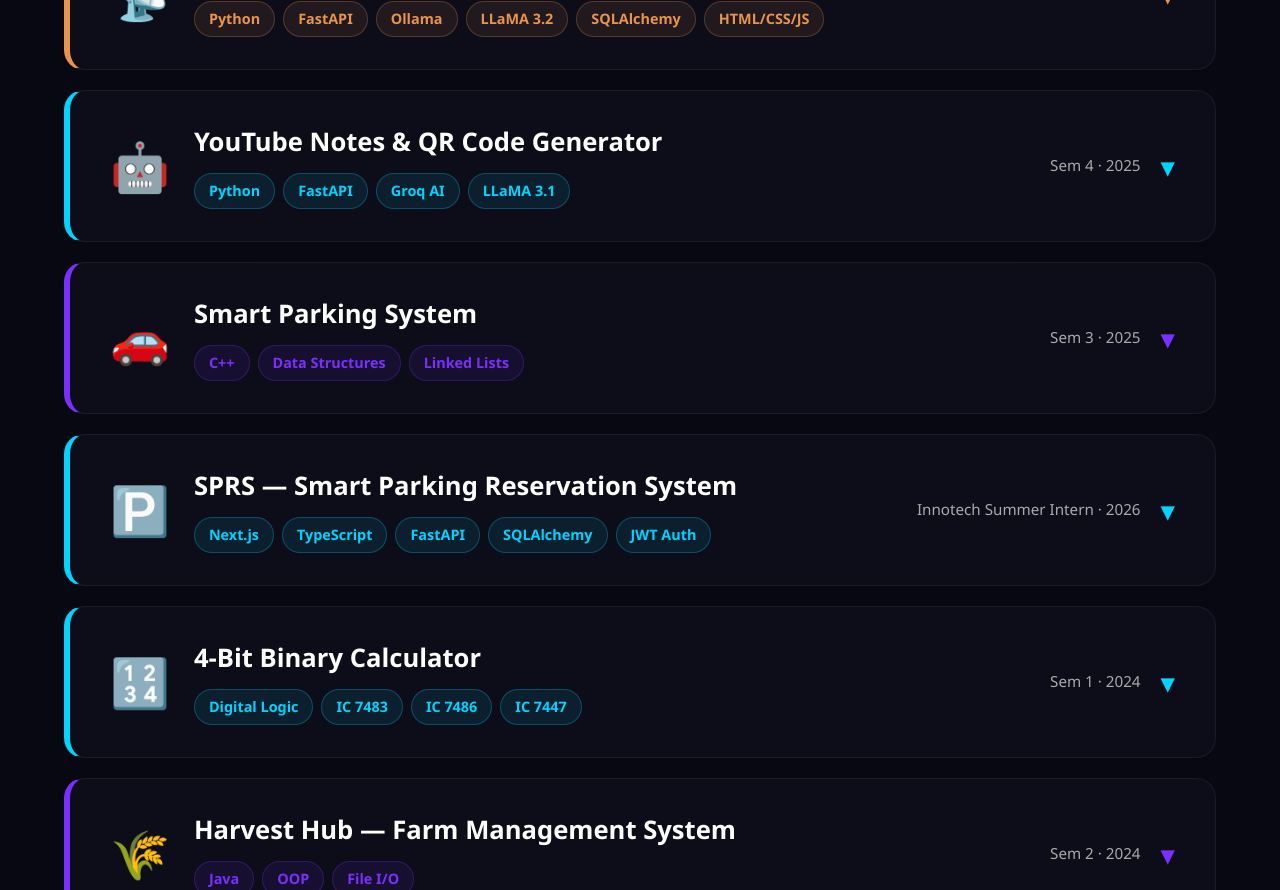
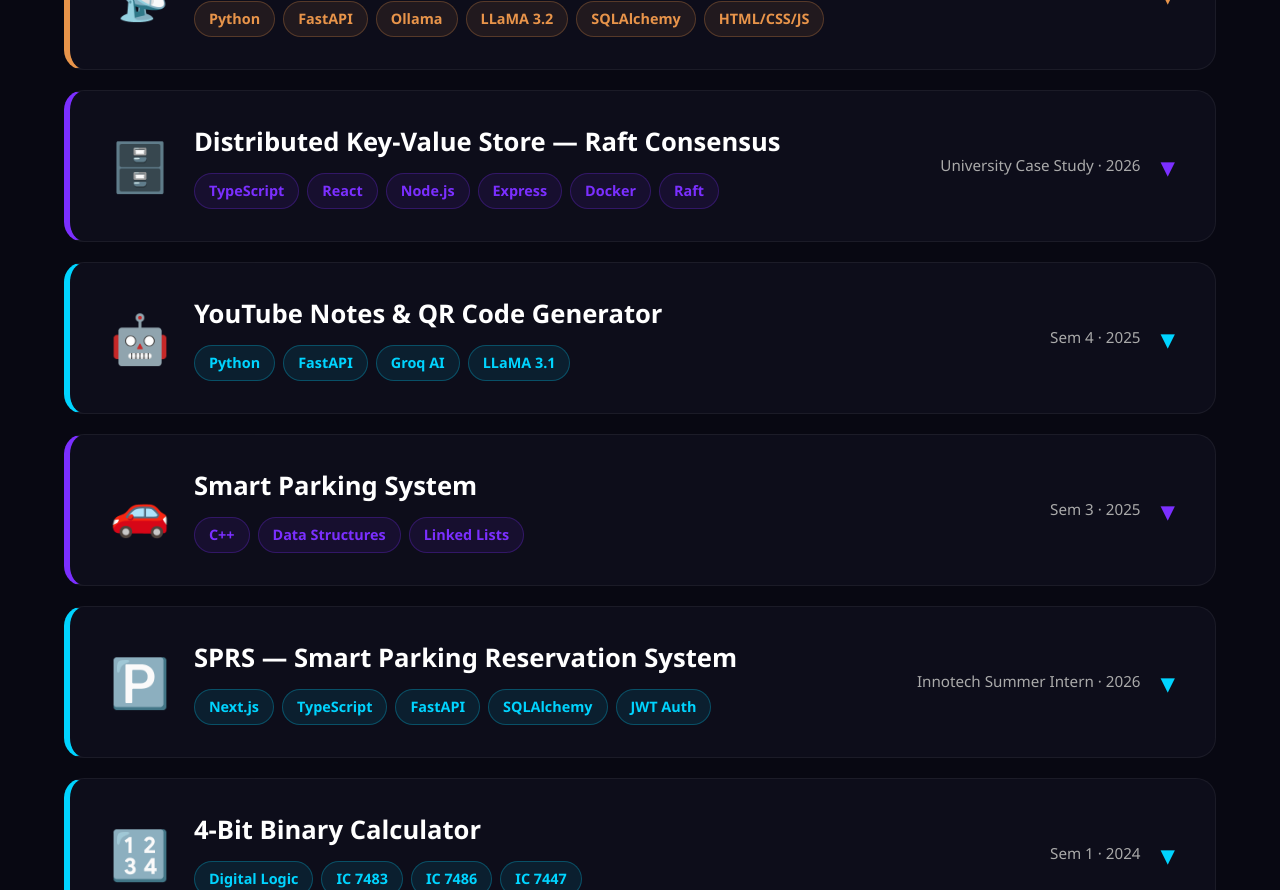
Before and after one commit to mahadmansoormubashir/my-cv, a Next.js app: page / in a window 1280 px wide. Shown: the part 1500-2390 px from the top of the page. Built offline with nearby package versions, Linux system fonts and the light colour scheme.

Commit message:
Add distributed KV store project to portfolio

```diff
--- a/app/page.tsx
+++ b/app/page.tsx
@@ -11,6 +11,15 @@ const projects = [
     icon: "📡",
     github: "https://github.com/mahadmansoormubashir/noise-to-signal",
   },
+  {
+  title: "Distributed Key-Value Store — Raft Consensus",
+  tech: ["TypeScript", "React", "Node.js", "Express", "Docker", "Raft"],
+  date: "University Case Study · 2026",
+  description: "A fault-tolerant distributed key-value store playground implementing the Raft consensus algorithm. Features linearizable consistency, crash-recovery simulation, network partition survival, and majority quorum writes. Built a chaos monkey script that randomly crashes and revives nodes to demonstrate automatic leader re-election and state-machine recovery. Includes a live visual dashboard with SVG network topology, real-time packet-flight animations, log replication viewer, and a state matrix comparing node data across the cluster. Classified as a CP system (Consistency + Partition Tolerance) under the CAP theorem.",
+  color: "#7b2fff",
+  icon: "🗄️",
+  github: "https://github.com/mahadmansoormubashir/distributed-kv-store",
+},
   {
     title: "YouTube Notes & QR Code Generator",
     tech: ["Python", "FastAPI", "Groq AI", "LLaMA 3.1"],
```
